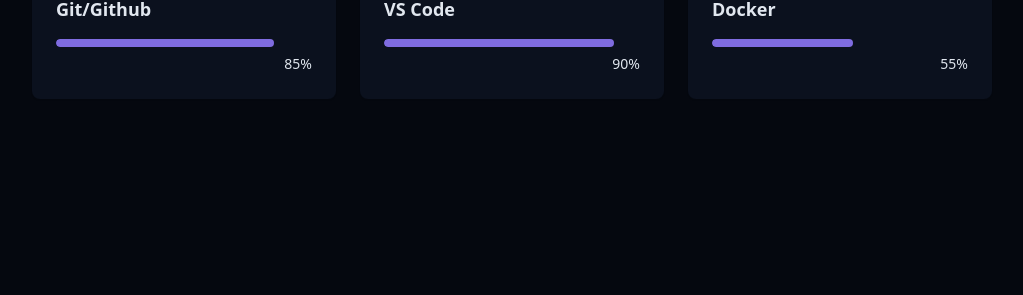
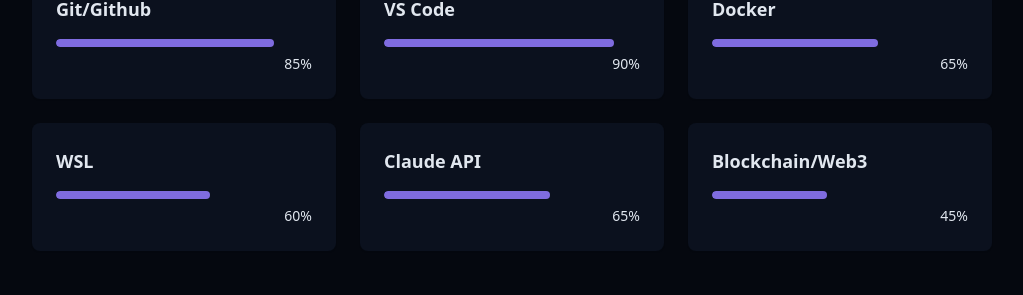
Before and after one commit to simonlunay/react-tailwind-portfolio, a React (Vite) app: page / in a window 1280 px wide. Shown: the part 2519-2814 px from the top of the page, without its empty margins (128-1151 px from the left). Built offline with nearby package versions, Linux system fonts and the light colour scheme.

Commit message:
skills update

```diff
--- a/src/components/SkillsSection.jsx
+++ b/src/components/SkillsSection.jsx
@@ -22,7 +22,10 @@
     //tools
     {name: "Git/Github", level: 85, category: "tools"},
     {name: "VS Code", level: 90, category: "tools"},
-    {name: "Docker", level: 55, category: "tools"}
+    {name: "Docker", level: 65, category: "tools"},
+    {name: "WSL", level: 60, category: "tools"},
+    {name: "Claude API", level: 65, category: "tools"},
+    {name: "Blockchain/Web3", level: 45, category: "tools"}
 ]
 const categories= ["all", "frontend", "backend", "systems", "tools"]
 
```
